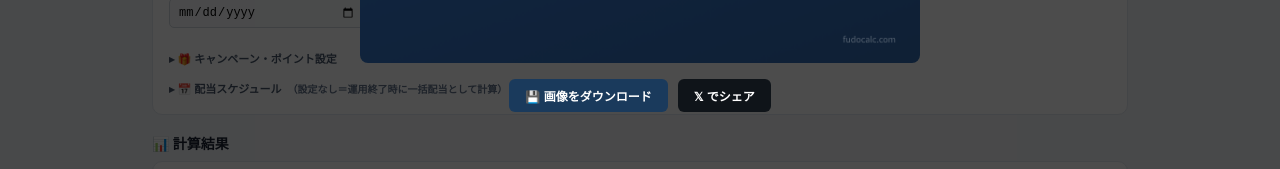
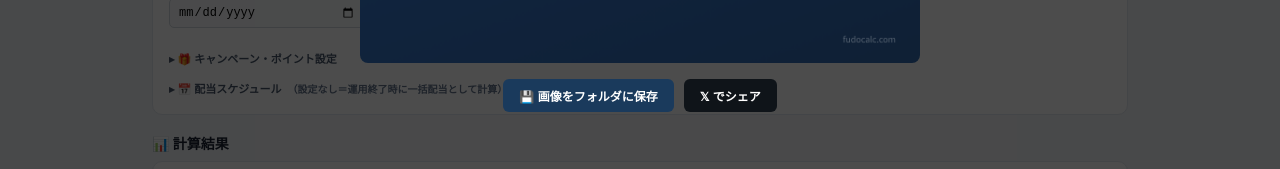
Before and after one commit to HideakiTamai/real-yield-calc, a React (Vite) app: page / in a window 1280 px wide. Both pictures are taken after a click on the button "📤 シェア". Shown: the part 593-762 px from the top of the page. Built offline with nearby package versions, Linux system fonts and the light colour scheme.

Commit message:
fix: rename download button to 画像をフォルダに保存

```diff
--- a/src/App.jsx
+++ b/src/App.jsx
@@ -677,7 +677,7 @@ function ShareButton({ label, onCapture, tweetText }) {
           {/* Action buttons */}
           <div onClick={e => e.stopPropagation()} style={{ display: "flex", gap: 10, marginTop: 16, flexWrap: "wrap", justifyContent: "center" }}>
             <button onClick={handleDownload} style={{ ...S.btn, fontSize: 12, padding: "8px 16px" }}>
-              💾 画像をダウンロード
+              💾 画像をフォルダに保存
             </button>
             <button onClick={handleTweet} style={{ ...S.btn, fontSize: 12, padding: "8px 16px", background: "#0f1419" }}>
               𝕏 でシェア
```
